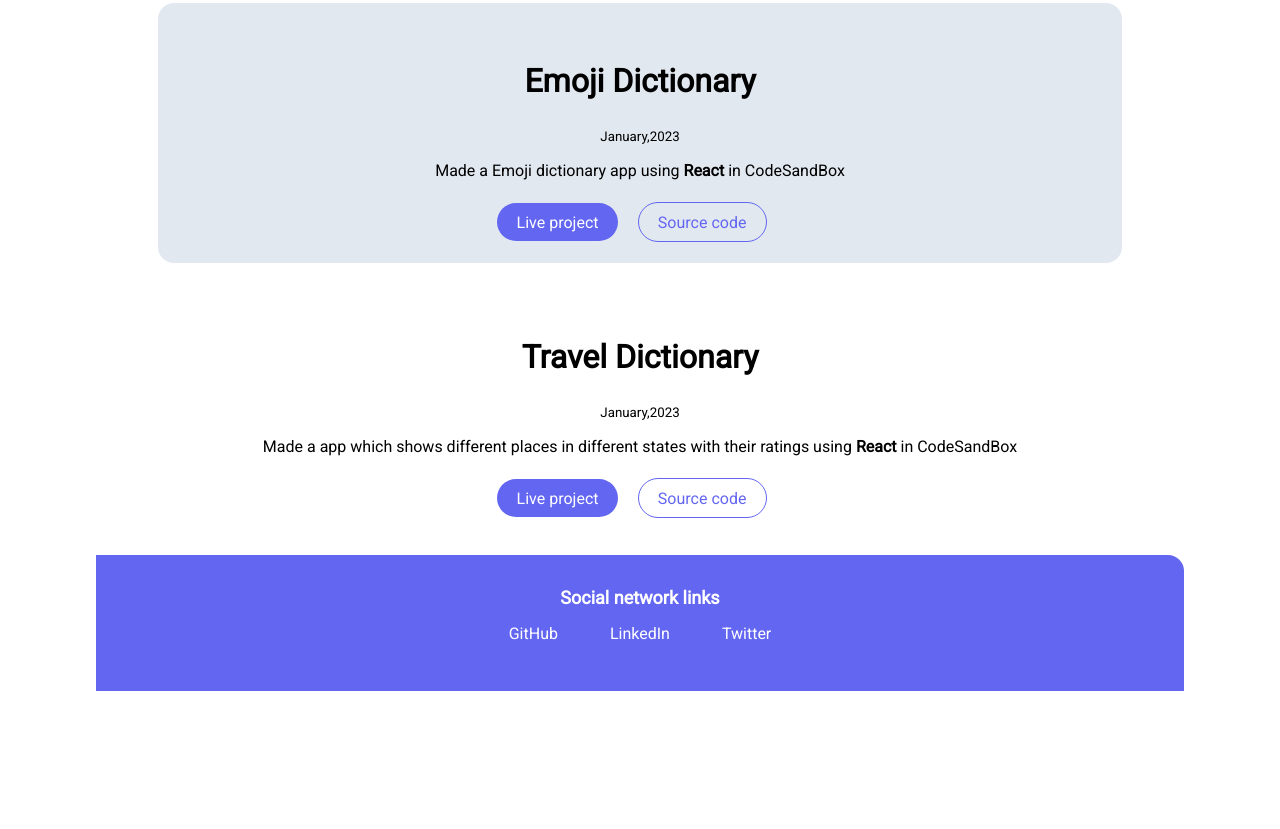
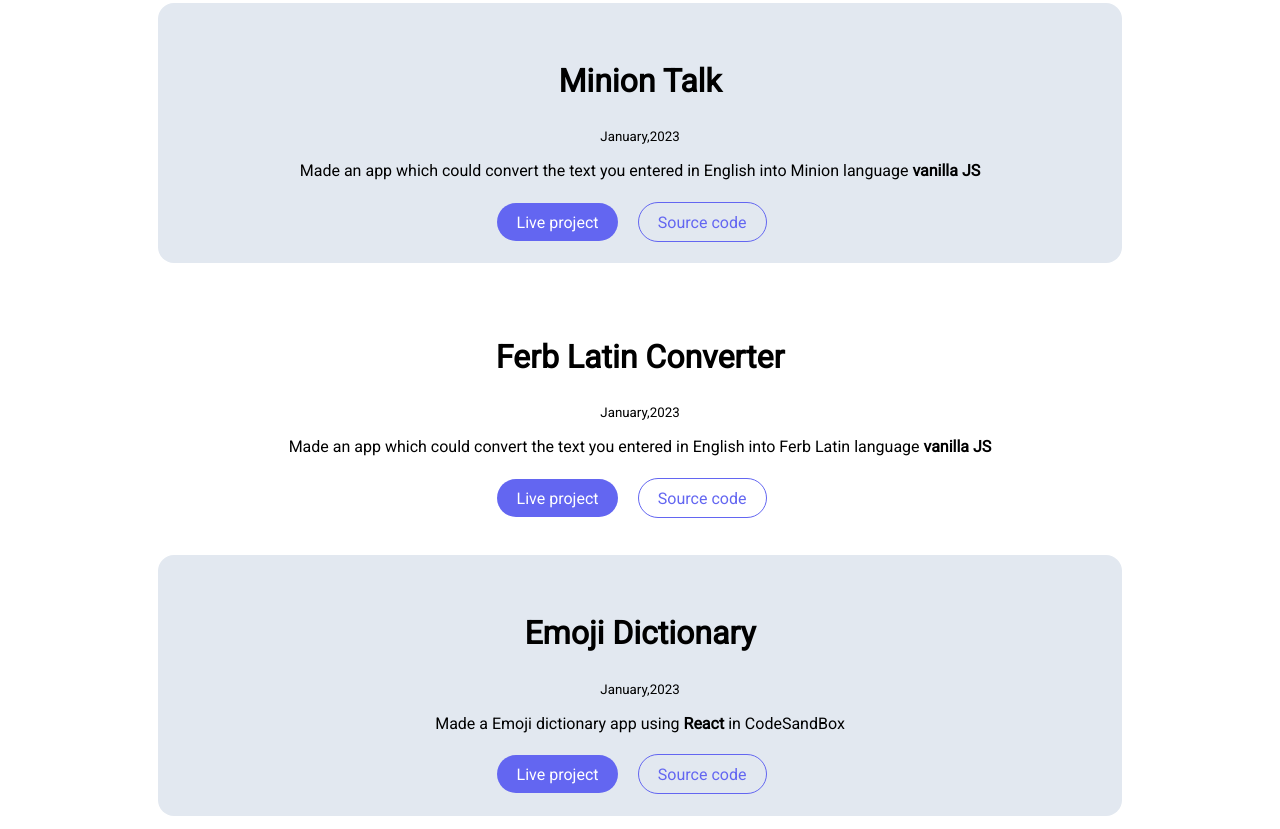
Before and after one commit to SahariBagothula/Portfolio, a plain HTML site: page projects.html in a window 1280 px wide. Shown: the part 842-1671 px from the top of the page. Before the commit the page ends 1533 px from the top, so only its background shows below. Drawn offline with Linux system fonts and the light colour scheme.

Commit message:
Updated Projects

```diff
--- a/projects.html
+++ b/projects.html
@@ -50,6 +50,27 @@
 
         <li>
             <article class="showcase-list container container-center ow">
+            <h1>Minion Talk</h1>
+         <small>January,2023</small>
+         <p>Made an app which could convert the text you entered in English into Minion language<strong> vanilla JS</strong></p>
+         <a class="link link-primary" href="https://marksix-miniontalk.netlify.app">Live project</a>
+         <a class="link link-secondary" href="https://github.com/SahariBagothula/markSix">Source code</a>
+            </article>
+        </li>
+
+        <li>
+            <article class="showcase-list container container-center">
+            <h1>Ferb Latin Converter</h1>
+         <small>January,2023</small>
+         <p>Made an app which could convert the text you entered in English into Ferb Latin language<strong> vanilla JS</strong></p>
+         <a class="link link-primary" href="markseven-ferblatin-converter.netlify.app">Live project</a>
+         <a class="link link-secondary" href="https://github.com/SahariBagothula/markSeven">Source code</a>
+            </article>
+        </li>
+
+
+        <li>
+            <article class="showcase-list container container-center ow">
             <h1>Emoji Dictionary</h1>
          <small>January,2023</small>
          <p>Made a Emoji dictionary app using<strong> React</strong> in CodeSandBox</p>
```
